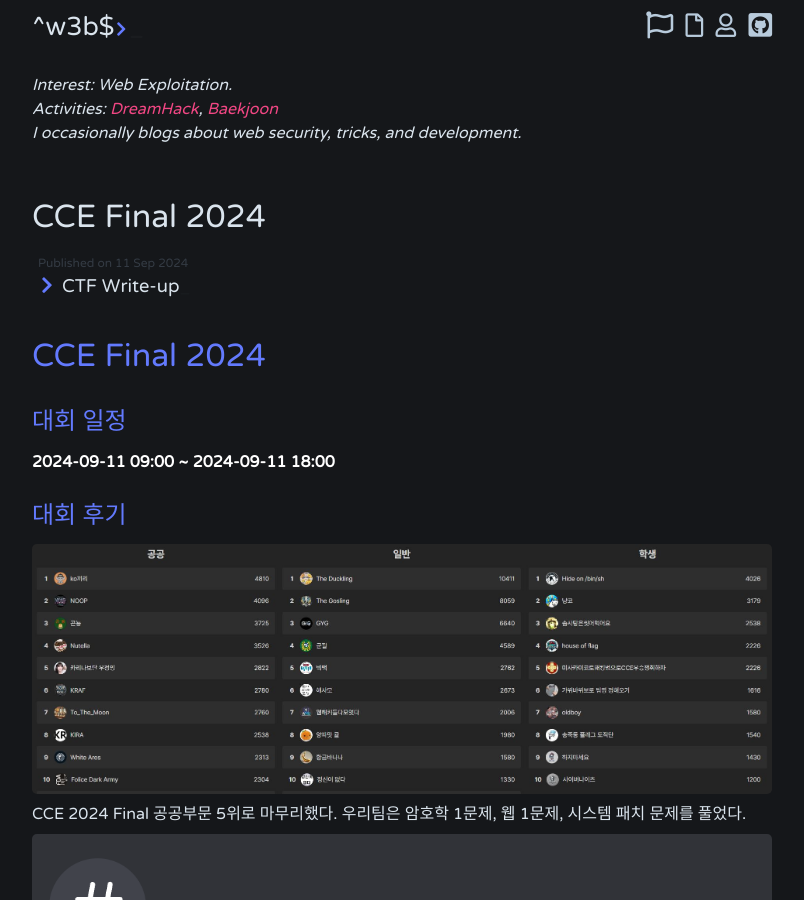
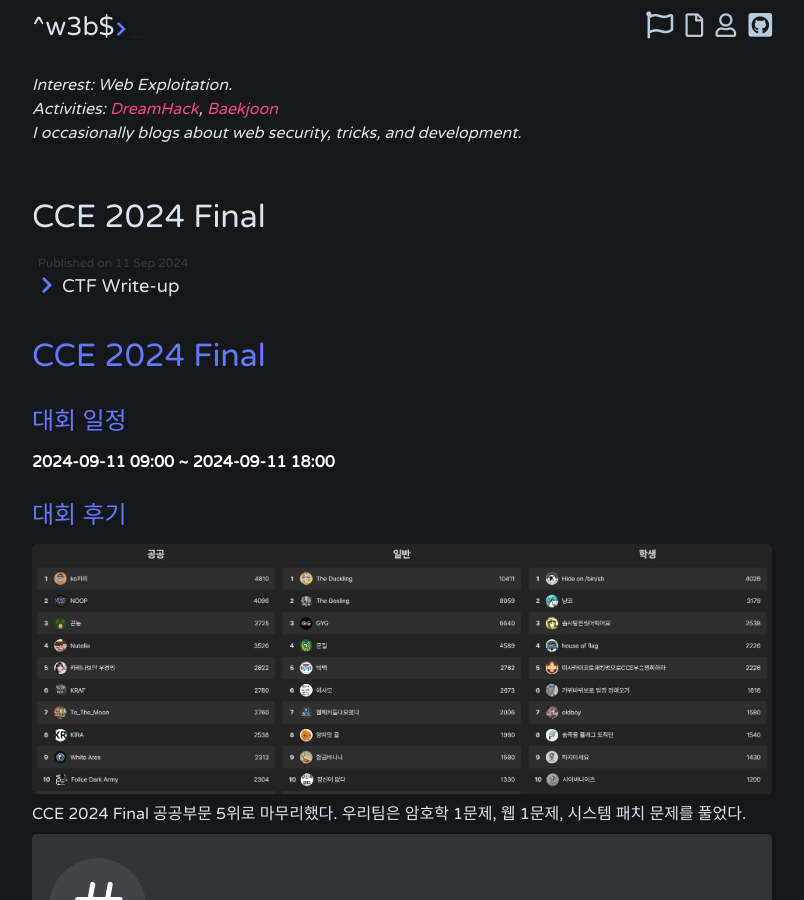
Before and after one commit to jiniljeil/jiniljeil.github.io, a Jekyll site: the page built from _posts/2024-09-11-CCE-2024-Final.md, in a window 1280 px wide and 900 px high. Shown: the whole window, without its empty margins (238-1042 px from the left). Built offline with Jekyll 4.4.1, drawn with Linux system fonts in a browser that asks for light colours; comment, search, counter and statistics services are not loaded.

Commit message:
CCE 2024 Final

```diff
--- a/_posts/2024-09-11-CCE-2024-Final.md
+++ b/_posts/2024-09-11-CCE-2024-Final.md
@@ -1,12 +1,12 @@
 ---
 layout: post
-title: CCE Final 2024
+title: CCE 2024 Final
 description: CTF Write-up
-tags: CCE Final 2024
+tags: CCE 2024 Final
 category: ctf
 ---
 
-# CCE Final 2024
+# CCE 2024 Final
 
 ## 대회 일정
 **2024-09-11 09:00 ~ 2024-09-11 18:00**
```
